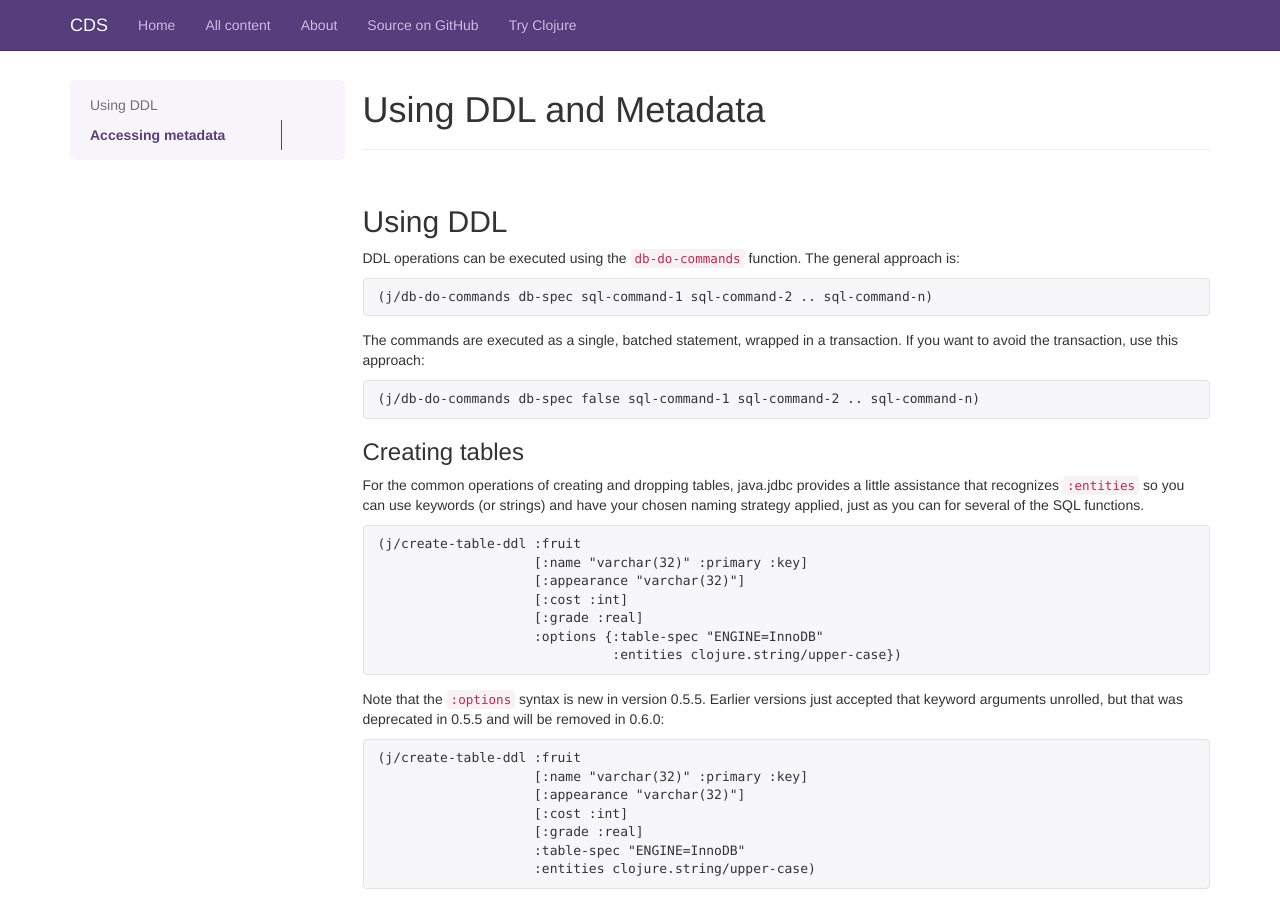
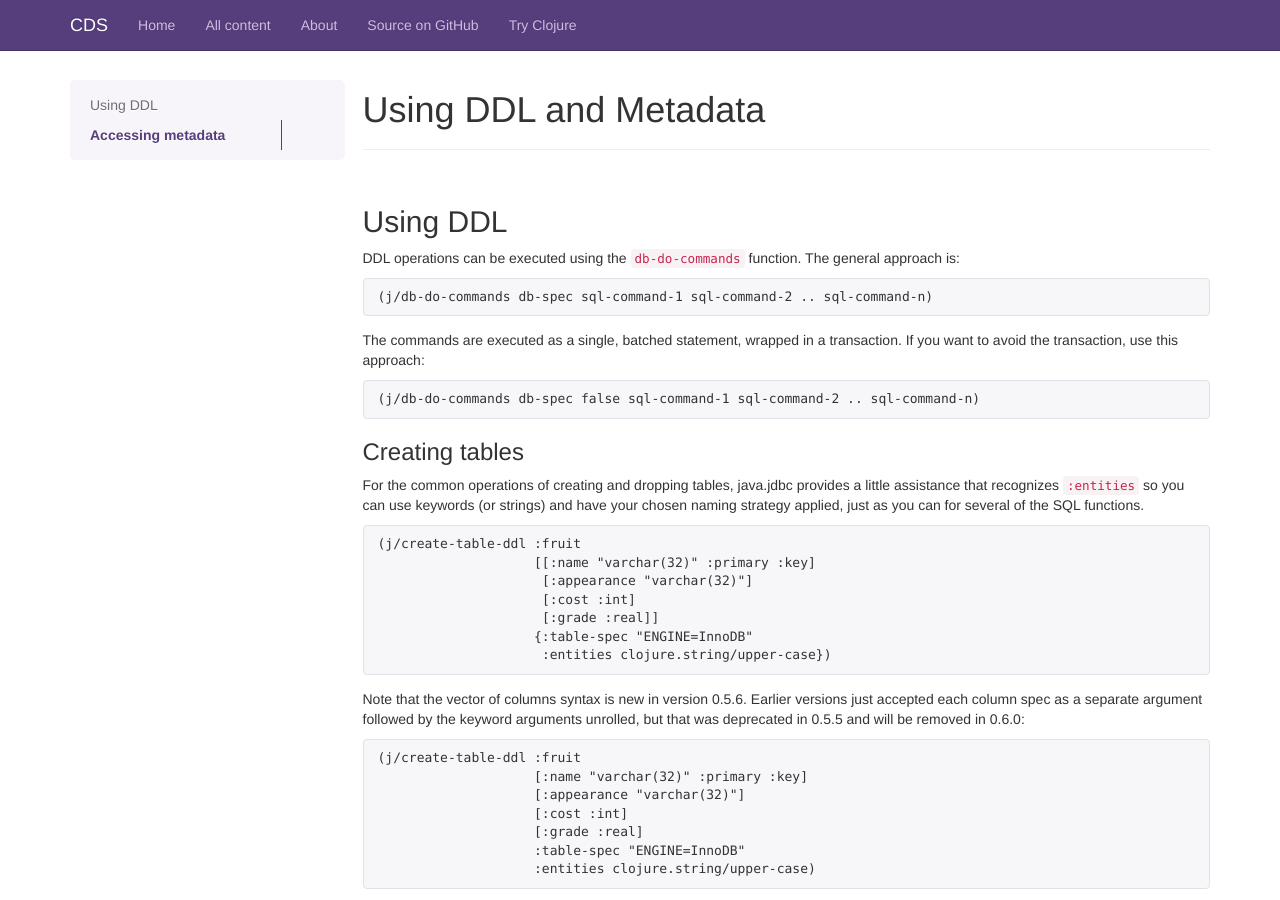
Before and after one commit to clojuredocs/guides, a Jekyll site: the page built from articles/ecosystem/java_jdbc/using_ddl.md, in a window 1280 px wide and 900 px high. Built offline with Jekyll 4.4.1, drawn with Linux system fonts in a browser that asks for light colours; some web fonts are replaced; Markdown is read by kramdown in place of the engine named in the settings.

Commit message:
Updated syntax for 0.5.6 release

```diff
--- a/articles/ecosystem/java_jdbc/using_ddl.md
+++ b/articles/ecosystem/java_jdbc/using_ddl.md
@@ -18,14 +18,14 @@ The commands are executed as a single, batched statement, wrapped in a transacti
 For the common operations of creating and dropping tables, java.jdbc provides a little assistance that recognizes `:entities` so you can use keywords (or strings) and have your chosen naming strategy applied, just as you can for several of the SQL functions.
 
     (j/create-table-ddl :fruit
-                        [:name "varchar(32)" :primary :key]
-                        [:appearance "varchar(32)"]
-                        [:cost :int]
-                        [:grade :real]
-                        :options {:table-spec "ENGINE=InnoDB"
-                                  :entities clojure.string/upper-case})
+                        [[:name "varchar(32)" :primary :key]
+                         [:appearance "varchar(32)"]
+                         [:cost :int]
+                         [:grade :real]]
+                        {:table-spec "ENGINE=InnoDB"
+                         :entities clojure.string/upper-case})
 
-Note that the `:options` syntax is new in version 0.5.5. Earlier versions just accepted that keyword arguments unrolled, but that was deprecated in 0.5.5 and will be removed in 0.6.0:
+Note that the vector of columns syntax is new in version 0.5.6. Earlier versions just accepted each column spec as a separate argument followed by the keyword arguments unrolled, but that was deprecated in 0.5.5 and will be removed in 0.6.0:
 
     (j/create-table-ddl :fruit
                         [:name "varchar(32)" :primary :key]
```
Also changed, not shown: articles/ecosystem/java_jdbc/home.md (+4 -4 lines), articles/ecosystem/java_jdbc/using_sql.md (+1 -1 lines).
